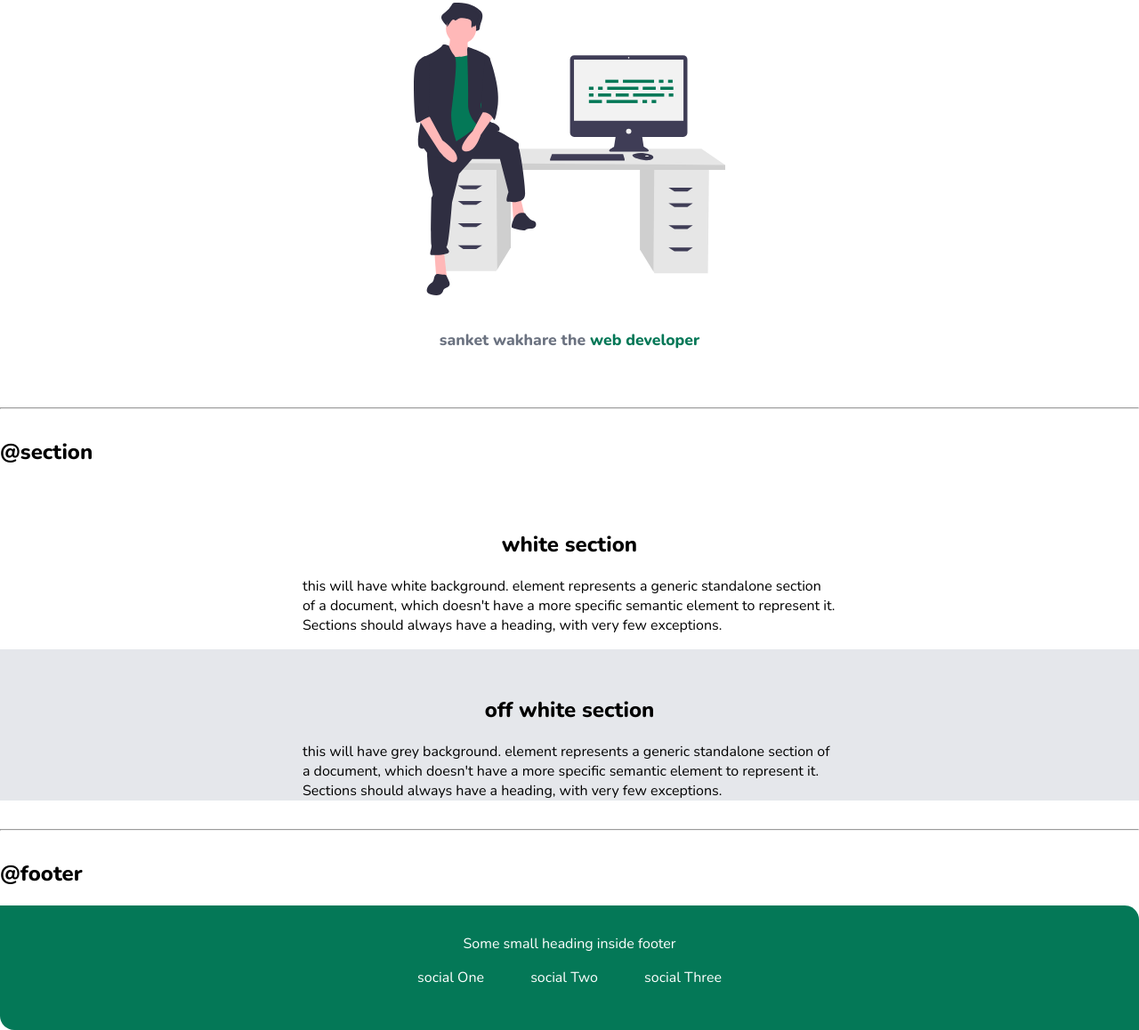
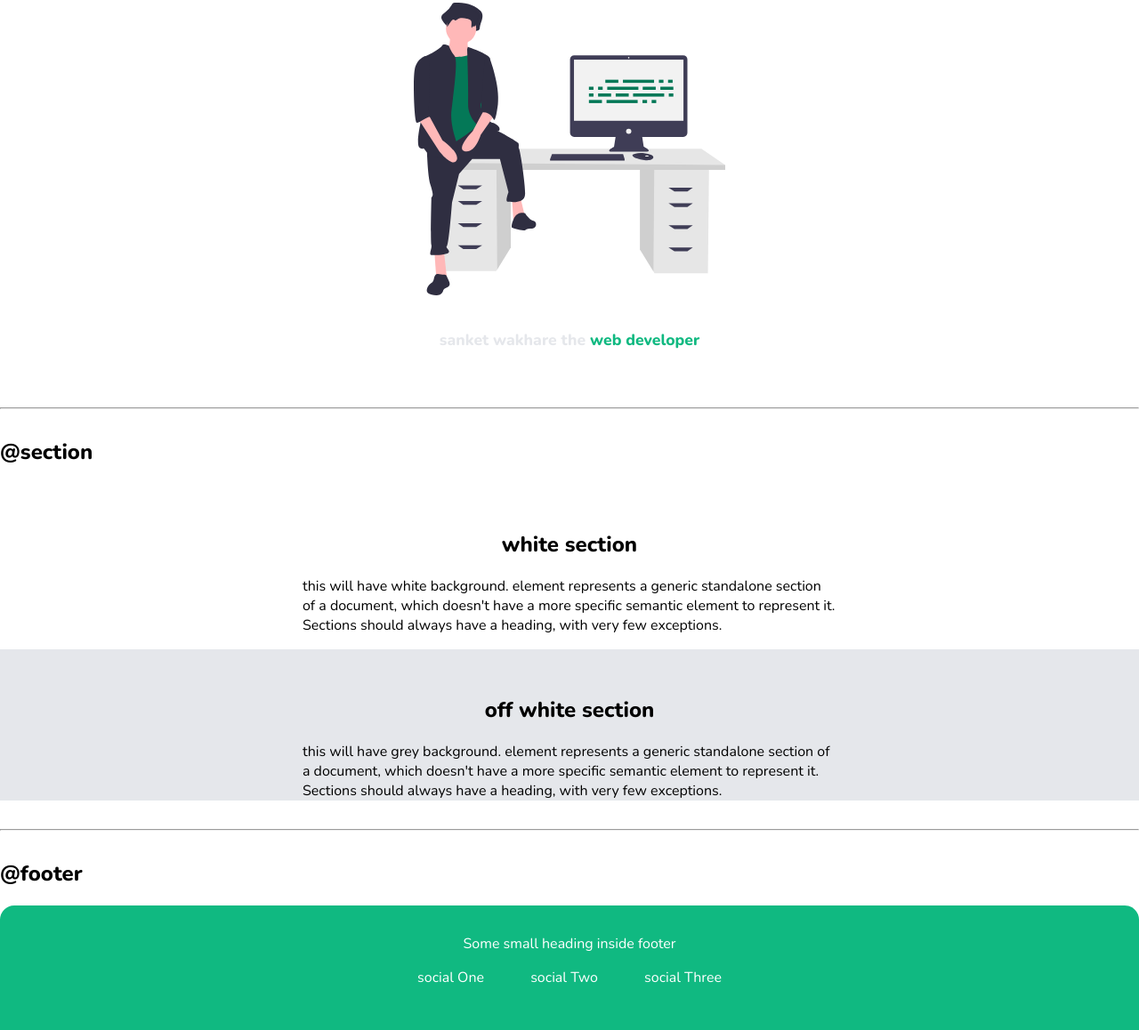
Before and after one commit to sanketwakhare/sanket-neogcamp-lesson-3, a plain HTML site: page lesson-three/index.html in a window 1280 px wide. Shown: the part 1602-2760 px from the top of the page at 89% size. Drawn offline with nearby package versions, Linux system fonts and the light colour scheme.

Commit message:
styles: update primary color

```diff
--- a/lesson-three/styles.css
+++ b/lesson-three/styles.css
@@ -1,8 +1,9 @@
 @import url("https://fonts.googleapis.com/css2?family=Comic+Neue:wght@400;700&family=Nunito:wght@400;800&display=swap");
 
 :root {
-  --primary-color: #047857;
-  --dark-grey: #6b7280;
+  /* --primary-color: #047857; */
+  --primary-color: #10b981;
+  --dark-grey: #e5e7eb;
   --off-white: #e5e7eb;
 }
 
@@ -120,7 +121,7 @@ hr {
   padding: 2rem 1rem;
   text-align: center;
   color: white;
-  border-bottom-left-radius: 1rem;
+  border-top-left-radius: 1rem;
   border-top-right-radius: 1rem;
 }
 
```
